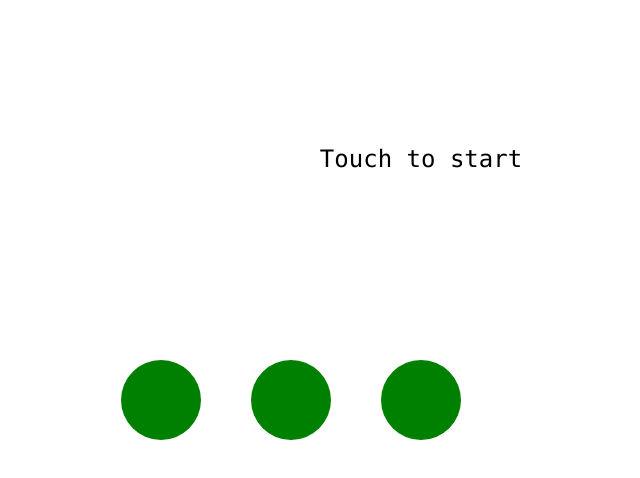
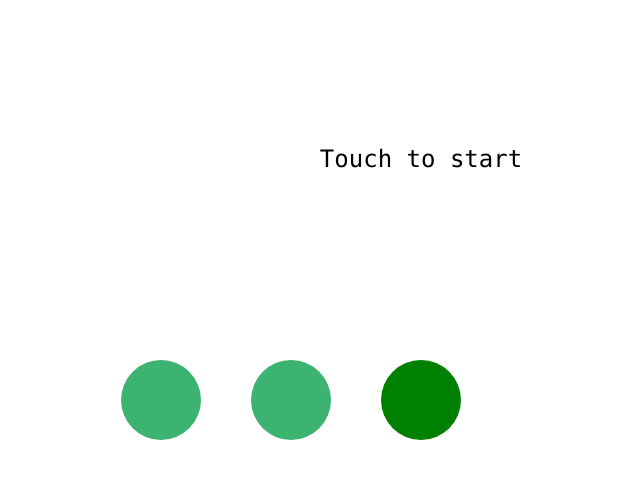
Before and after one commit to smartshark27/snake, a plain HTML site: page index.html in a window 1280 px wide. Shown: the whole page, without its empty margins (219-859 px from the left). Drawn offline with Linux system fonts and the light colour scheme.

Commit message:
Update snake colour

```diff
--- a/index.html
+++ b/index.html
@@ -9,7 +9,7 @@
     <svg
       id="canvas"
       style="touch-action: manipulation; position: absolute; left: 0; top: 0; font-family: 'Lucida Console', Monaco, monospace;"
-      onload="handleLoad()"
+      onload="handleLoad()" onclick="handleMouseClick(event)"
     >
       <rect
         id="background"
@@ -18,14 +18,12 @@
         width="1"
         height="1"
         fill="white"
-        onclick="handleMouseClick(event)"
       ></rect>
       <circle
         id="candy"
         r="20"
         fill="red"
         display="none"
-        onclick="handleMouseClick(event)"
       />
     </svg>
 
@@ -34,7 +32,8 @@
       const STEP_DISTANCE = 3;
       const PART_RADIUS = 40;
       const PART_SEPARATION = 50;
-      const SNAKE_FILL = "green";
+      const HEAD_FILL = "Green";
+      const BODY_FILL = "MediumSeaGreen";
       const SNAKE_START_LENGTH = 3;
 
       var nextPartID = 0;
@@ -76,7 +75,7 @@
         part.setAttribute("cx", x);
         part.setAttribute("cy", y);
         part.setAttribute("r", PART_RADIUS);
-        part.setAttribute("fill", SNAKE_FILL);
+        part.setAttribute("fill", (id == "part0") ? HEAD_FILL : BODY_FILL);
         document.getElementById("canvas").appendChild(part);
 
         partIDs.push(id);
```
